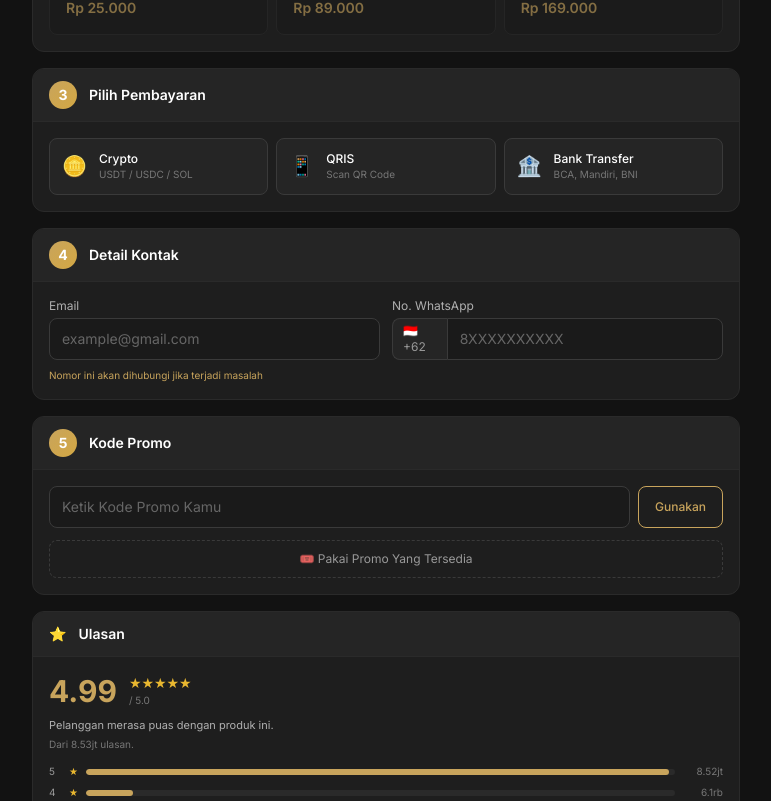
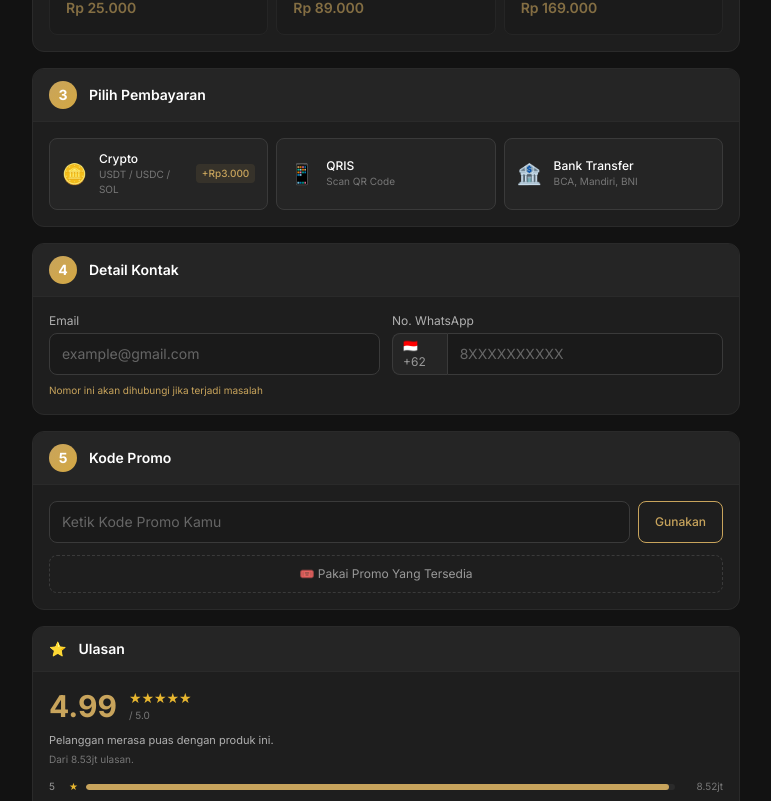
Before and after one commit to rinonism/nyinyistore, a Next.js app: page /topup/apex-legends-mobile in a window 1280 px wide. Shown: the part 976-1777 px from the top of the page, without its empty margins (82-853 px from the left). Built offline with nearby package versions, Linux system fonts and the light colour scheme.

Commit message:
fix: show static +Rp3.000 badge on crypto button (always visible)

```diff
--- a/src/app/topup/[slug]/page.tsx
+++ b/src/app/topup/[slug]/page.tsx
@@ -410,9 +410,9 @@ export default function TopUpPage({ params }: TopUpPageProps) {
                         <div className="text-xs font-medium text-white">{method.name}</div>
                         <div className="text-[10px] text-[#777]">{method.description}</div>
                       </div>
-                      {method.id === "crypto" && selectedDenom && (
-                        <span className="text-[10px] font-bold text-[#c8a45c]">
-                          {formatPrice(selectedDenom.price + 3000)}
+                      {method.id === "crypto" && (
+                        <span className="text-[10px] font-medium text-[#c8a45c] bg-[#c8a45c]/10 px-1.5 py-0.5 rounded">
+                          +Rp3.000
                         </span>
                       )}
                     </button>
```
